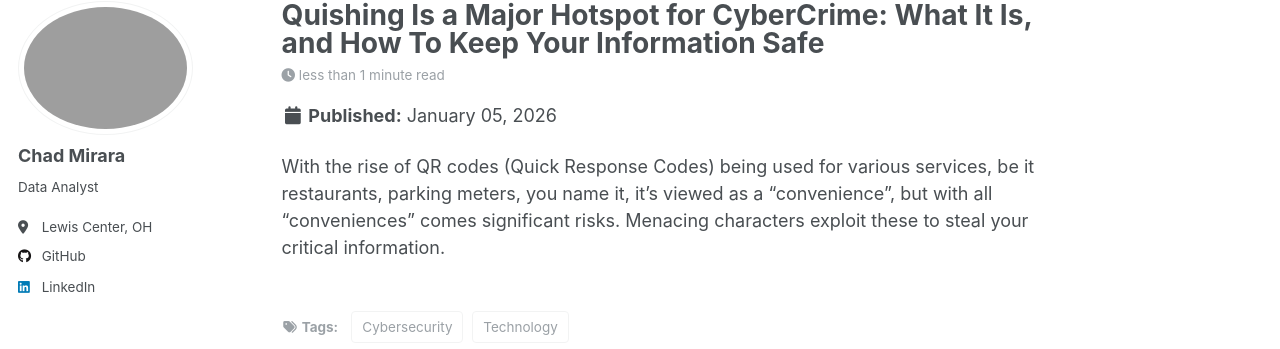
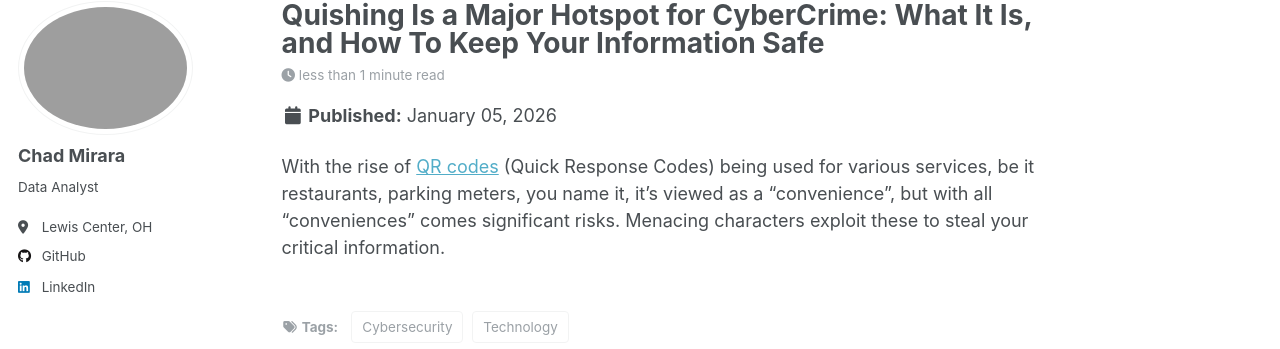
Before and after one commit to chkbm/chkpage, a Jekyll site: the page built from _posts/2026-01-05-quishing-risks.md, in a window 1280 px wide and 900 px high. Shown: the part 98-447 px from the top of the window. Built offline with Jekyll 4.4.1, drawn with Linux system fonts in a browser that asks for light colours; a script that is not in the unit is left out; part of the change alters nothing that is shown.

```diff
--- a/_posts/2026-01-05-quishing-risks.md
+++ b/_posts/2026-01-05-quishing-risks.md
@@ -7,4 +7,4 @@ tags:
   - Technology
 ---
 
-With the rise of QR codes (Quick Response Codes) being used for various services, be it restaurants, parking meters, you name it, it's viewed as a "convenience", but with all "conveniences" comes significant risks. Menacing characters exploit these to steal your critical information.
+With the rise of [QR codes](https://digital.gov/resources/introduction-to-qr-codes) (Quick Response Codes) being used for various services, be it restaurants, parking meters, you name it, it's viewed as a "convenience", but with all "conveniences" comes significant risks. Menacing characters exploit these to steal your critical information.
```
